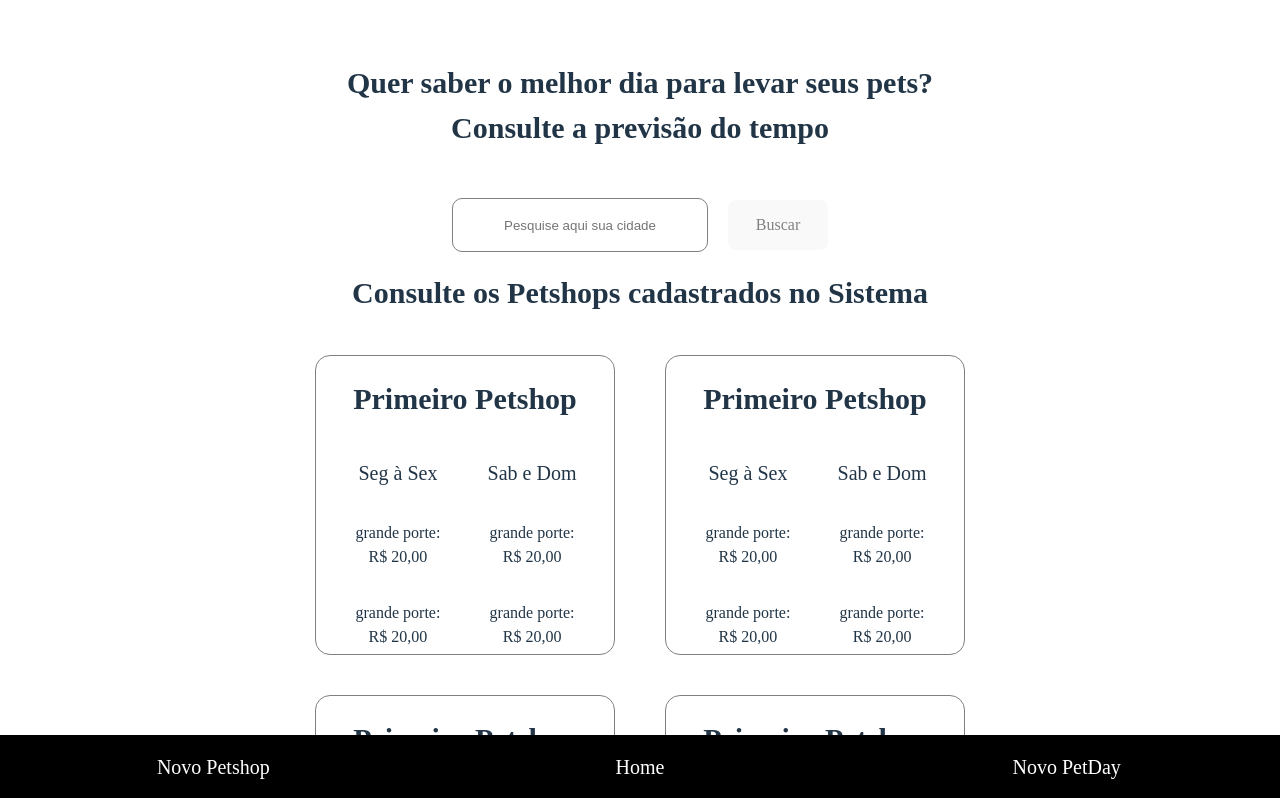
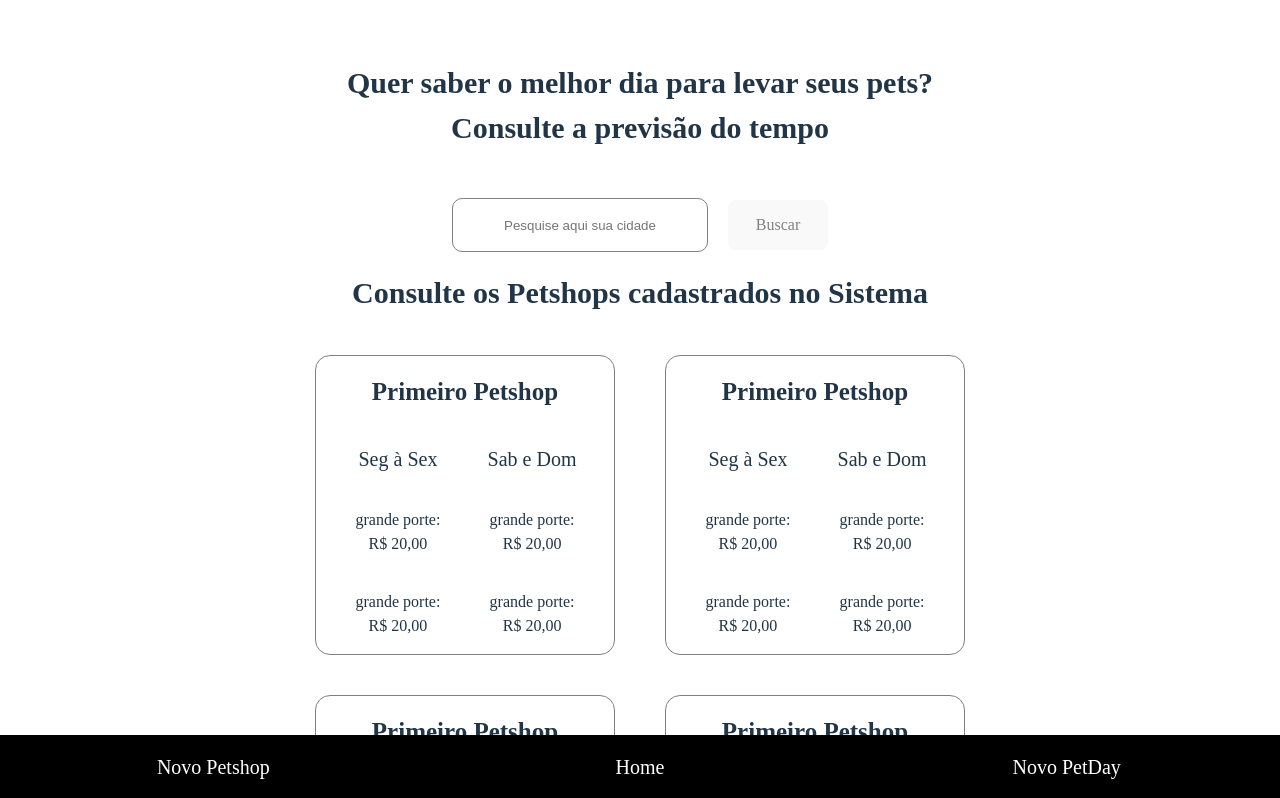
Before and after one commit to CleiverCoelho/teste_dti_front, a React (Vite) app: page / in a window 1280 px wide. Shown: the top 798 px of the page. Built offline with nearby package versions, Linux system fonts and the light colour scheme; no server answers.

Commit message:
fix: flexbox box-sizing

```diff
--- a/src/pages/components/petshops/Petshop.jsx
+++ b/src/pages/components/petshops/Petshop.jsx
@@ -25,7 +25,7 @@ const PetshopContainer = styled.div`
     height: 300px;
     display: flex;
     flex-direction: column;
-    justify-content: space-between;
+    justify-content: center;
     align-items: center;
     margin: 0px 10px;
     border: 1px solid grey;
@@ -34,7 +34,7 @@ const PetshopContainer = styled.div`
     margin-bottom: 40px;
 
     h1{
-        font-size: 30px;
+        font-size: 25px;
         font-weight: 600;
     }
 `
@@ -51,6 +51,8 @@ const InfoContainer = styled.div`
 const Info = styled.div`
     display: flex;
     flex-direction: column;
+    justify-content: space-around;
+    align-items: center;
     width: 40%;
     height: 100%;
 
```
